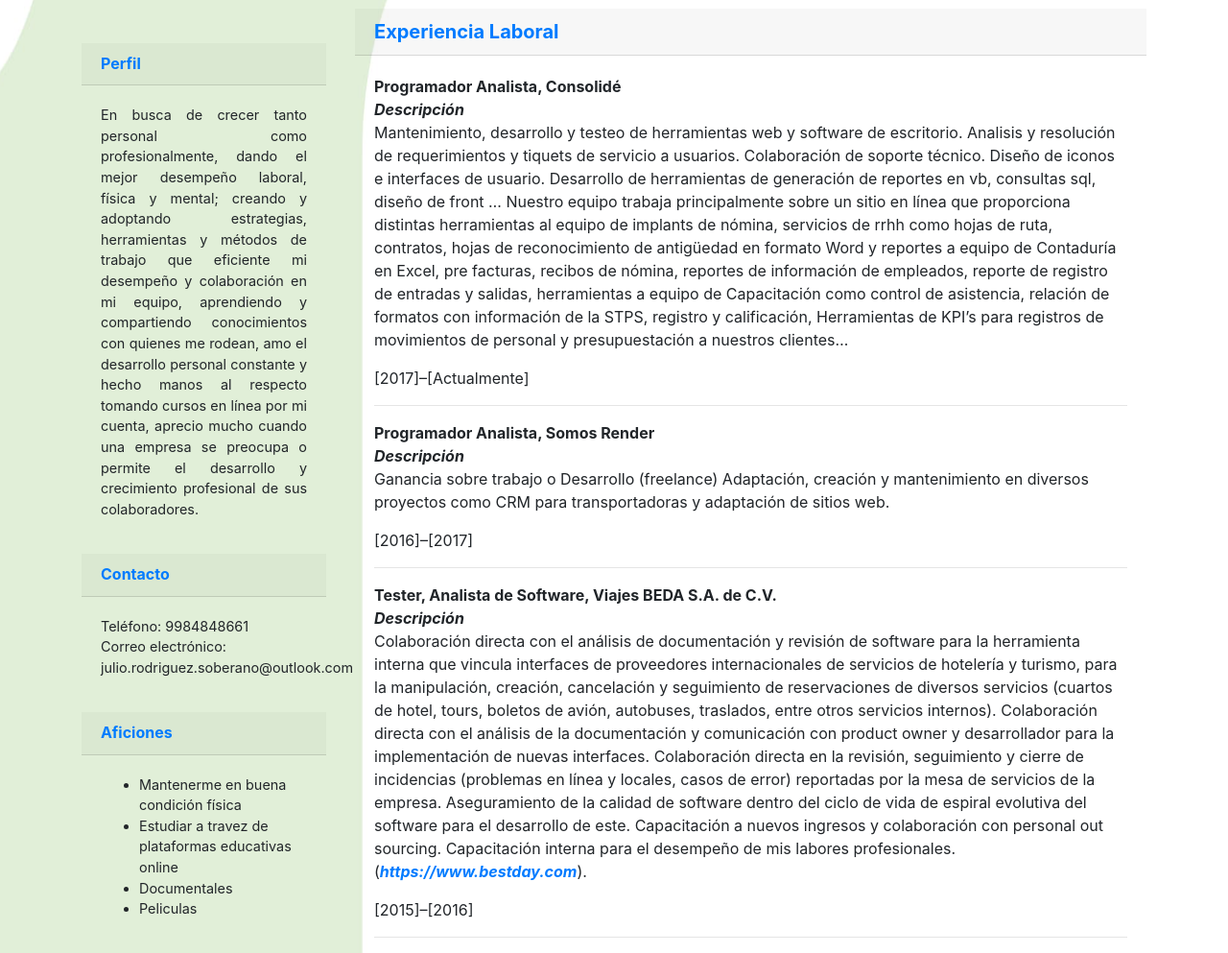
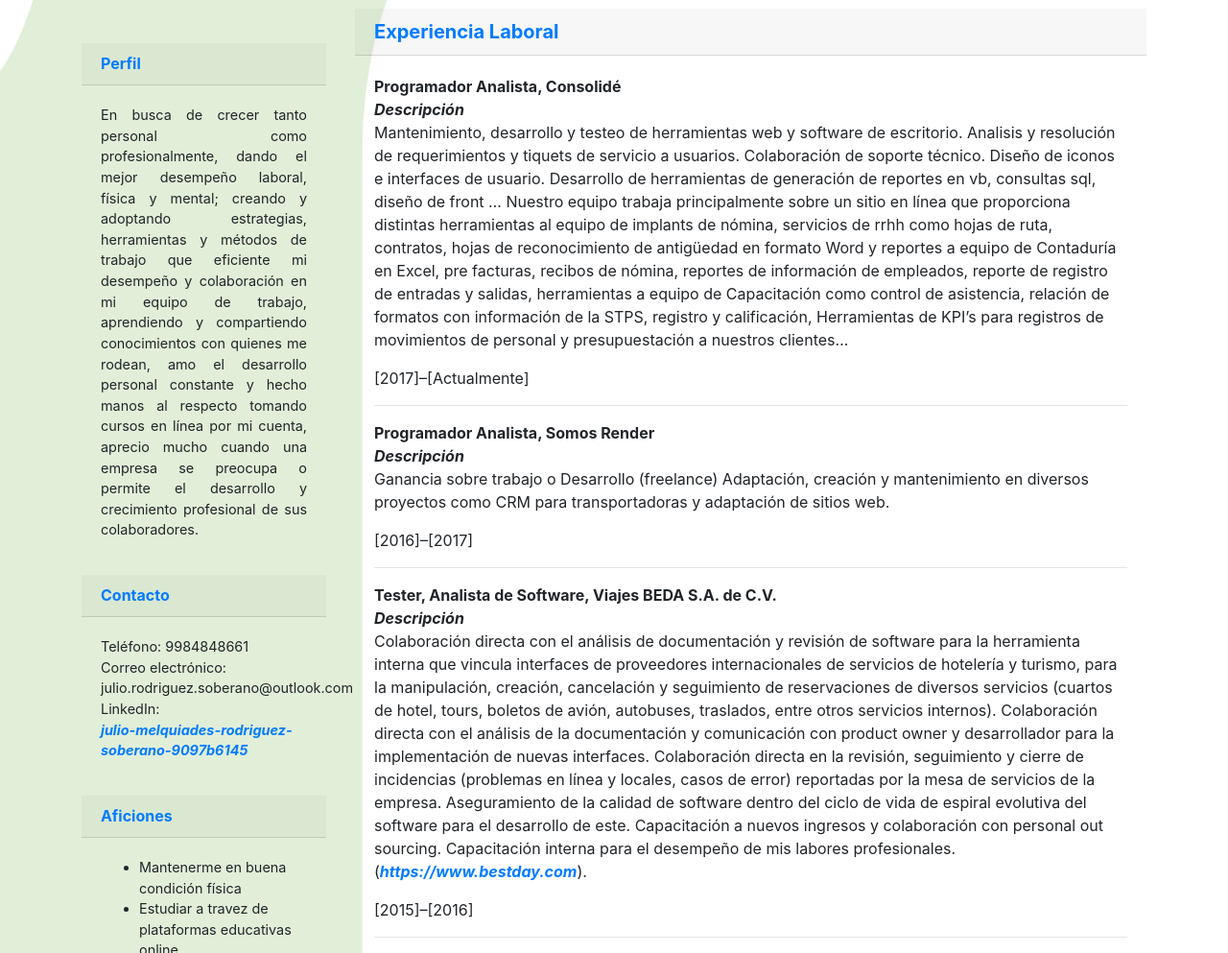
Before and after one commit to JulioRodriguezS/CV, a plain HTML site: page index.html in a window 1280 px wide. Shown: the part 219-1212 px from the top of the page at 96% size. Drawn offline with nearby package versions, Linux system fonts and the light colour scheme.

Commit message:
Ya la final del día ora si me pongo a chambear

```diff
--- a/index.html
+++ b/index.html
@@ -28,7 +28,7 @@
 						estrategias, herramientas y métodos
 						de trabajo que eficiente mi
 						desempeño y colaboración en mi
-						equipo, aprendiendo y compartiendo
+						equipo de trabajo, aprendiendo y compartiendo
 						conocimientos con quienes me
 						rodean, amo el desarrollo personal
 						constante y hecho manos al respecto
@@ -45,7 +45,9 @@
 				<div class="card-body  small-text">
 					<p id="conctact_to_me">
 						Teléfono: 9984848661 <br>
-						Correo electrónico: julio.rodriguez.soberano@outlook.com
+						Correo electrónico: <br> julio.rodriguez.soberano@outlook.com <br>
+						LinkedIn: <br>
+						<strong><em><a target="_blank" href="https://www.linkedin.com/in/julio-melquiades-rodriguez-soberano-9097b6145/">julio-melquiades-rodriguez-soberano-9097b6145</a></em></strong>
 					</p>
 				</div>
 				<div class="card-header">
```
